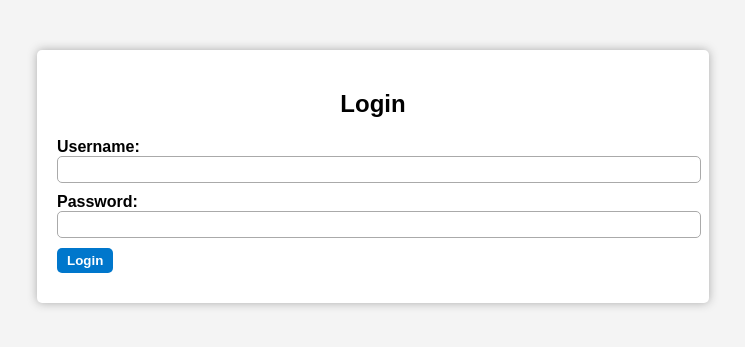
After one commit to davidchiii/chimchar, a PHP site: page /login.php in a window 1280 px wide. The commit adds this page. Shown: the top 347 px of the page, without its empty margins (267-1012 px from the left). Run offline with PHP 8.4, Linux system fonts and the light colour scheme.

Commit message:
editied login php and css

```diff
--- /dev/null
+++ b/City Jail Project/login.php
@@ -0,0 +1,82 @@
+<?php
+    session_start();
+
+    $servername = "localhost";
+    $username = "root";
+    $password = "";
+    $dbname = "jail";
+
+    // Connect to the database
+    $conn = new mysqli($servername, $username, $password, $dbname);
+
+    // Check connection
+    if ($conn->connect_error) {
+        die("Connection failed: " . $conn->connect_error);
+    }
+
+    // Define the login form variables
+    $username = "";
+    $password = "";
+    $error_message = "";
+
+    // Handle the login form submission
+    if ($_SERVER["REQUEST_METHOD"] == "POST") {
+        // Retrieve the username and password from the form
+        $username = $_POST["username"];
+        $password = $_POST["password"];
+
+        // Check if the username and password are correct
+        $sql = "SELECT username, password, permission_type
+                FROM users
+                WHERE username = '$username' AND password = '$password'";
+        $result = $conn->query($sql);
+
+        if ($result->num_rows > 0) {
+            // Login successful, set the session variable and redirect to the homepage
+            $_SESSION["loggedin"] = true;
+            $_SESSION["username"] = $username;
+            $_SESSION["is_admin"] = $row["permission_type"];
+            header("Location: index.php");
+        } else {
+            // Login failed, display an error message
+            $error_message = "Invalid username or password.";
+        }
+    }
+
+    // Close the database connection
+    $conn->close();
+?>
+
+<!DOCTYPE html>
+<html>
+<head>
+    <meta charset="utf-8">
+    <meta name="viewport" content="width=device-width, initial-scale=1">
+    <title>Login</title>
+    <link rel="stylesheet" type="text/css" href="static/css/login-style.css">
+</head>
+<body>
+<div class="container">
+    <h2>Login</h2>
+    <form method="post">
+        <div class="form-group">
+            <label for="username">Username:</label>
+            <input type="text" name="username" id="username" value="<?php echo $username; ?>">
+        </div>
+        <div class="form-group">
+            <label for="password">Password:</label>
+            <input type="password" name="password" id="password" value="<?php echo $password; ?>">
+        </div>
+        <?php if ($error_message != "") { ?>
+            <div class="form-group error-message">
+                <?php echo $error_message; ?>
+            </div>
+        <?php } ?>
+        <div class="form-group">
+            <button type="submit">Login</button>
+        </div>
+    </form>
+</div>
+
+</body>
+</html>
--- a/City Jail Project/static/css/header-style.css
+++ b/City Jail Project/static/css/header-style.css
@@ -14,6 +14,10 @@
 	font-size: 17px;
 }
 
+.navbar .login {
+	float: right;
+}
+
 /* Change the color of links on hover */
 .navbar a:hover {
 	background-color: #ddd;
--- /dev/null
+++ b/City Jail Project/static/css/login-style.css
@@ -0,0 +1,47 @@
+body {
+    background-color: #F4F4F4;
+    font-family: Arial, sans-serif;
+}
+
+.container {
+    width: 50%;
+    margin: auto;
+    margin-top: 50px;
+    background-color: #FFF;
+    border-radius: 5px;
+    box-shadow: 0px 0px 10px #AAA;
+    padding: 20px;
+}
+
+h2 {
+    text-align: center;
+}
+
+form {
+    display: flex;
+    flex-direction: column;
+}
+
+.form-group {
+    margin-bottom: 10px;
+}
+
+label {
+    font-weight: bold;
+}
+
+input[type="text"], input[type="password"] {
+    padding: 5px;
+    border-radius: 5px;
+    border: 1px solid #AAA;
+    width: 100%;
+}
+
+button[type="submit"] {
+    padding: 5px 10px;
+    border-radius: 5px;
+    border: none;
+    background-color: #0077CC;
+    color: #FFF;
+    font-weight: bold
+}
```
Also changed, not shown: City Jail Project/index.php (+14 -0 lines), City Jail Project/logout.php (added), City Jail Project/static/css/registration-style.css (deleted).
